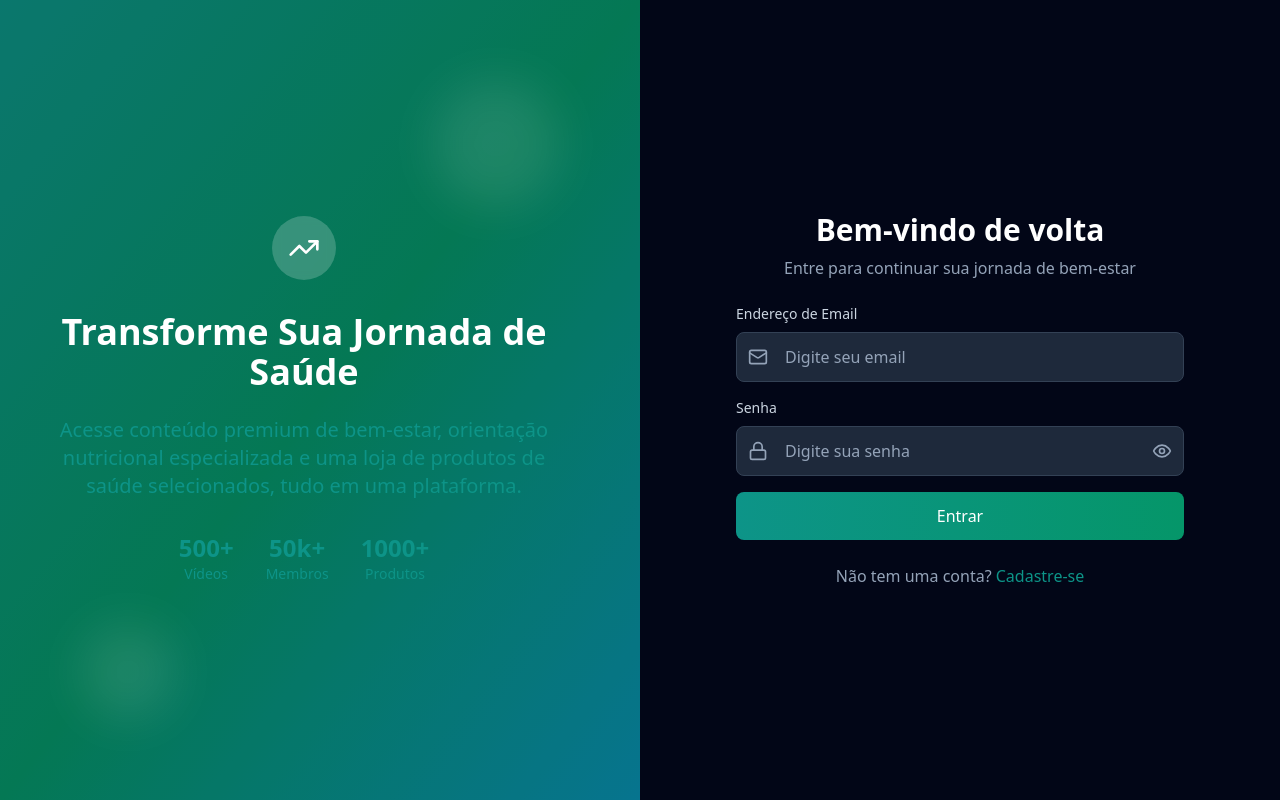
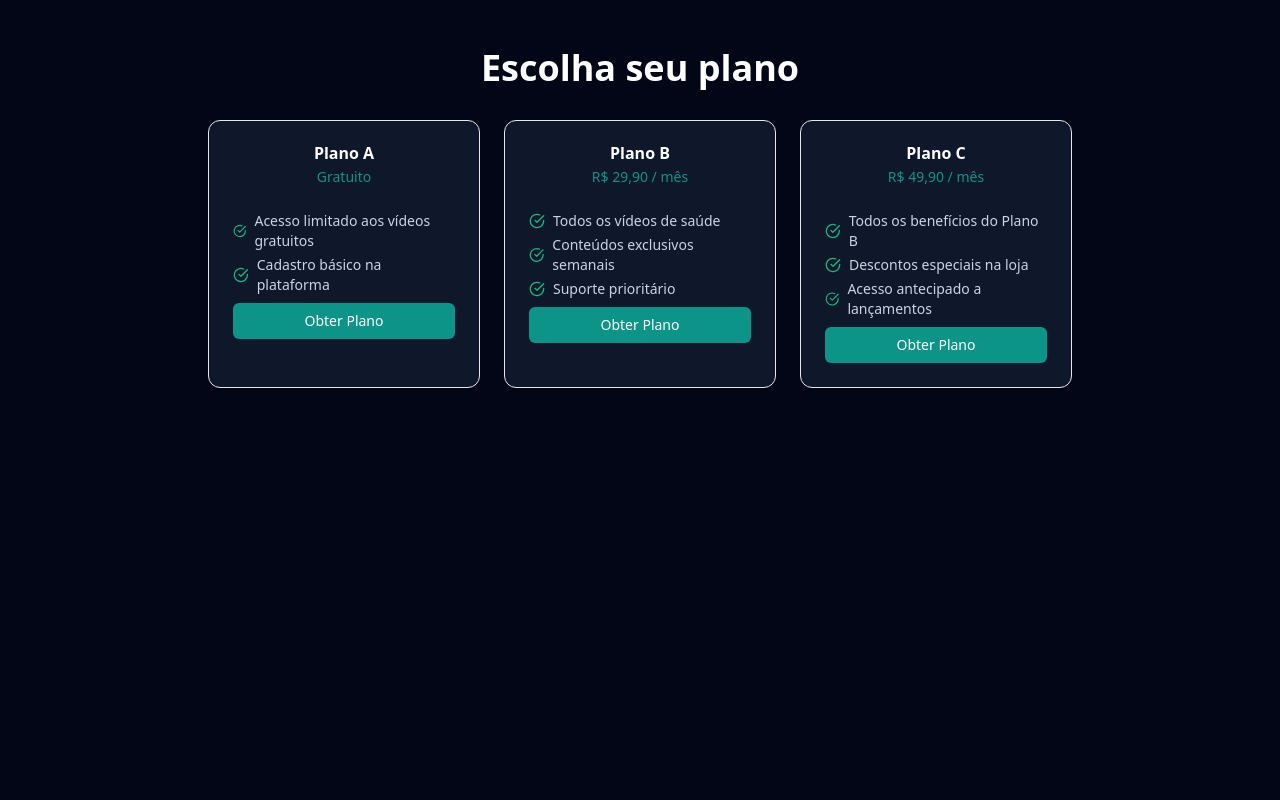
Before and after one commit to Seven-D7/SeuAuge-sys, a React (Vite) app: page / in a window 1280 px wide. Before the commit this address led to /auth. Built offline with nearby package versions, Linux system fonts and the light colour scheme; no server answers.

Commit message:
Add home page and route to login

```diff
--- a/src/App.tsx
+++ b/src/App.tsx
@@ -5,6 +5,7 @@ import ProtectedRoute from './components/ProtectedRoute';
 import AdminRoute from './components/AdminRoute';
 import Layout from './components/Layout/Layout';
 import Auth from './pages/Auth';
+import Home from './pages/Home';
 import Dashboard from './pages/Dashboard';
 import Videos from './pages/Videos';
 import Store from './pages/Store';
@@ -23,6 +24,7 @@ function App() {
     <AuthProvider>
       <Router>
         <Routes>
+          <Route path="/" element={<Home />} />
           <Route path="/auth" element={<Auth />} />
           <Route
             path="/*"
--- /dev/null
+++ b/src/pages/Home.tsx
@@ -0,0 +1,52 @@
+import React from 'react';
+import { Navigate, useNavigate } from 'react-router-dom';
+import { PLANS } from '../data/plans';
+import { Button } from '../components/ui/button';
+import { Card, CardContent, CardDescription, CardHeader, CardTitle } from '../components/ui/card';
+import { CheckCircle } from 'lucide-react';
+import { useAuth } from '../contexts/AuthContext';
+
+const Home: React.FC = () => {
+  const { user } = useAuth();
+  const navigate = useNavigate();
+
+  if (user) {
+    return <Navigate to="/dashboard" replace />;
+  }
+
+  const handleGetPlan = () => {
+    navigate('/auth');
+  };
+
+  return (
+    <div className="min-h-screen bg-slate-950 text-white py-12">
+      <div className="max-w-4xl mx-auto space-y-8 px-4">
+        <h1 className="text-4xl font-bold text-center">Escolha seu plano</h1>
+        <div className="grid md:grid-cols-3 gap-6">
+          {PLANS.map((p) => (
+            <Card key={p.id} className="bg-slate-900">
+              <CardHeader className="text-center">
+                <CardTitle className="text-white">{p.name}</CardTitle>
+                <CardDescription className="text-primary">{p.price}</CardDescription>
+              </CardHeader>
+              <CardContent className="space-y-2">
+                <ul className="text-sm space-y-1 list-disc list-inside text-slate-300">
+                  {p.features.map((f) => (
+                    <li key={f} className="flex items-center gap-2">
+                      <CheckCircle className="w-4 h-4 text-emerald-500" /> {f}
+                    </li>
+                  ))}
+                </ul>
+                <Button onClick={handleGetPlan} className="w-full mt-4">
+                  Obter Plano
+                </Button>
+              </CardContent>
+            </Card>
+          ))}
+        </div>
+      </div>
+    </div>
+  );
+};
+
+export default Home;
```
